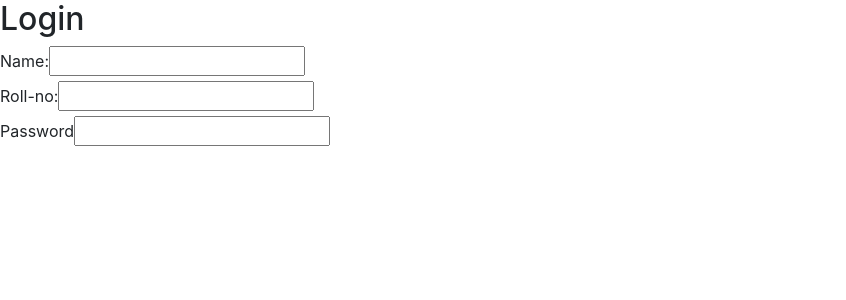
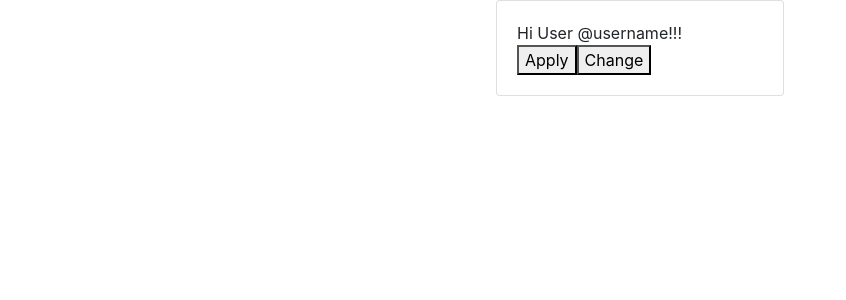
Before and after one commit to Nullifier225/Elective_Management, a React (Create React App) app in the folder elective_management/: page /loginform in a window 1280 px wide. Shown: the top 300 px of the page, without its empty margins (0-846 px from the left). Built offline with nearby package versions, Linux system fonts and the light colour scheme.

Commit message:
Dashboard creation

```diff
--- a/elective_management/package.json
+++ b/elective_management/package.json
@@ -9,6 +9,7 @@
     "@testing-library/user-event": "^12.7.1",
     "bootstrap": "^4.6.0",
     "react": "^17.0.1",
+    "react-bootstrap": "^1.5.0",
     "react-dom": "^17.0.1",
     "react-router-dom": "^5.2.0",
     "react-scripts": "^2.0.5",
--- a/elective_management/src/component/Signup.js
+++ b/elective_management/src/component/Signup.js
@@ -1,32 +1,24 @@
 import React from 'react';
-
-
+import Card from "react-bootstrap/Card";
+// import ReactDOM from "react-dom";
+// import Col from 'react-bootstrap/Col'
+// import Row from 'react-bootstrap/Row'
 
 
 function LoginForm() {
     return (
-        <form>
-        <div className="form-inner">
-            <h2>Login</h2>
+    <div class="Dashboard_Card" className = "d-flex justify-content-center align-items-center">
+    <Card style={{ width: '18rem' }}>
+         <Card.Body>
+        <Card.Text>
+        <header> Hi User @username!!! </header>
+                <button class ="button" type="submit" className="btn btn-info btn-lg btn-block">Apply</button>
+                <button class="button" type="button" className="btn btn-info btn-lg btn-block">Change</button>
+        </Card.Text>
+    </Card.Body>
+    </Card>
+    </div>
 
-            <div classname="form-group">
-                <label htmlfor="name">Name:</label>
-                <input type="text" name="name" id="name"/>
-
-
-            </div>
-            <div classname="form-group">
-                <label htmlfor="email">Roll-no:</label>
-                <input type="text" name="email" id="email"/>
-
-
-            </div>
-            <div classname="form-group">
-                <label htmlfor="password">Password</label>
-                <input type="text" name="password" id="password"/>
-            </div>
-            </div>
-    </form>
     )
 }
 export default LoginForm;
--- a/elective_management/src/index.css
+++ b/elective_management/src/index.css
@@ -8,12 +8,57 @@
     font-weight: 400;
     font-family: sans-serif;
 
+  }
 
+  .button {
+    display: inline-block;
+    border-radius: 4px;
+    background-color: #4c1ef4;
+    border: none;
+    color: #FFFFFF;
+    text-align: center;
+    font-size: 28px;
+    padding: 20px;
+    width: 200px;
+    transition: all 0.5s;
+    cursor: pointer;
+    margin: 5px;
+  }
+
+  .button span {
+    cursor: pointer;
+    display: inline-block;
+    position: relative;
+    transition: 0.5s;
+  }
+
+  .button span:after {
+    content: '\00bb';
+    position: absolute;
+    opacity: 0;
+    top: 0;
+    right: -20px;
+    transition: 0.5s;
+  }
+
+  .button:hover span {
+    padding-right: 25px;
+  }
+
+  .button:hover span:after {
+    opacity: 1;
+    right: 0;
   }
 
   body, html, .App, #root, .outer {
     width: 100%;
     height: 100%;
+  }
+
+  .Dashboard_Card{
+    display: flex;
+    justify-content: center;
+    align-items: center;
   }
 
   .navbar-light {
```
Also changed, not shown: 2 other files (tests, documents, lock files or other folders).
